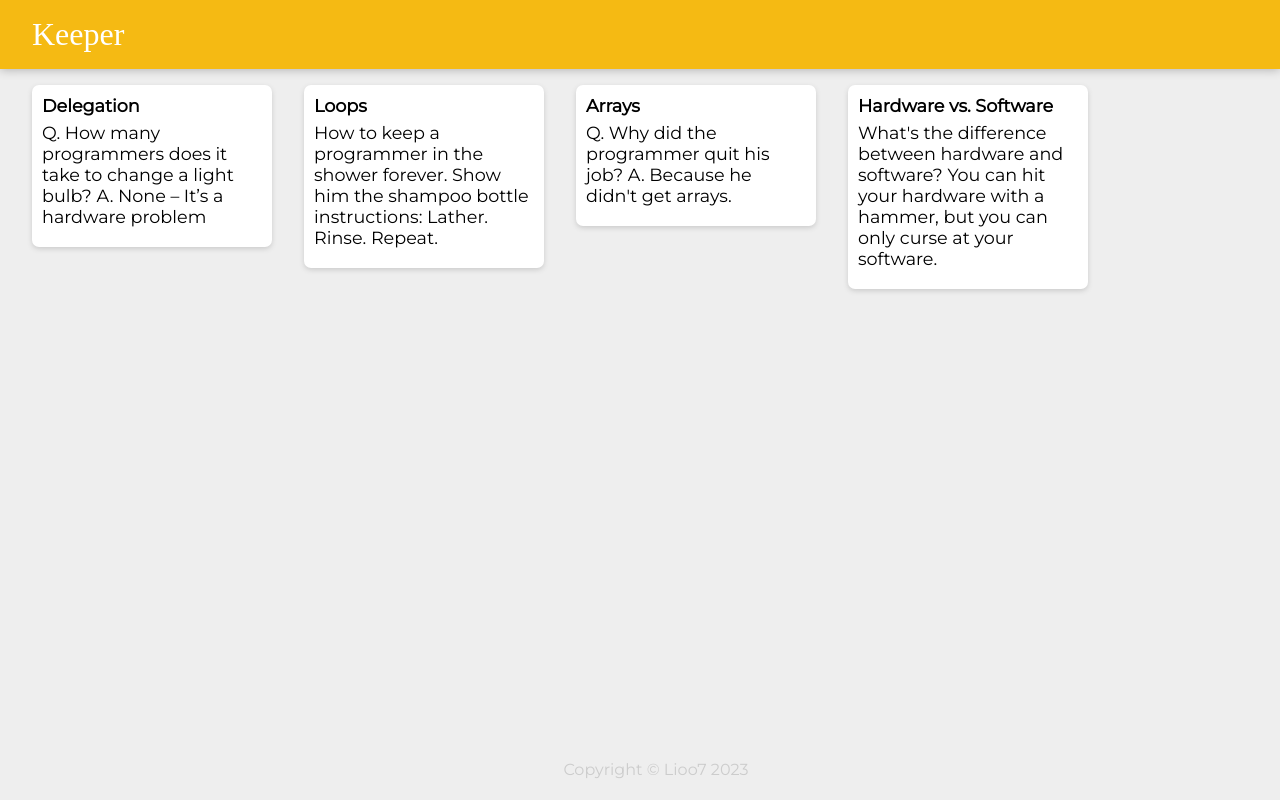
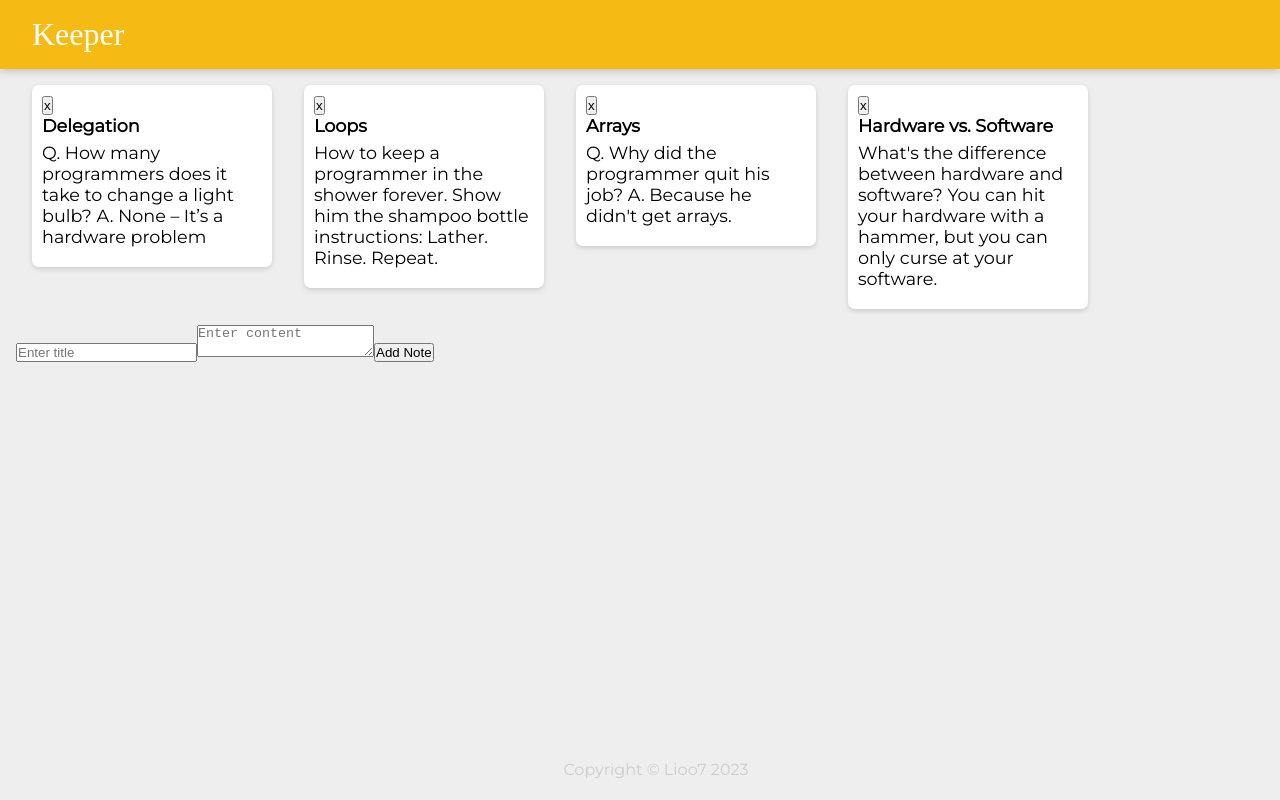
Before and after one commit to Lioo7/Kepper-App, a React (Create React App) app: page / in a window 1280 px wide. Built offline with nearby package versions, Linux system fonts and the light colour scheme; a web font is replaced by a local one.

Commit message:
Add note creation and deletion features
Implemented the ability to add and delete notes. Added a delete button to each note card and adjusted CSS for styling.

```diff
--- a/src/components/App.jsx
+++ b/src/components/App.jsx
@@ -1,25 +1,51 @@
-import React from 'react'
-import Header from './Header'
-import Footer from './Footer'
-import Note from './Note'
-import notes from '../notes'
+import React, { useState } from 'react';
+import Header from './Header';
+import Footer from './Footer';
+import Note from './Note';
+import NoteForm from './NoteForm';
+import notes from '../notes';
 
-function App () {
+function App() {
+  // State to track existing notes and the next available key
+  const [noteList, setNoteList] = useState(notes);
+  const [nextKey, setNextKey] = useState(notes.length + 1);
+
+  // Function to add a new note
+  const addNote = (newNote) => {
+    // Add the new note to the list
+    setNoteList([...noteList, { ...newNote, id: nextKey }]);
+    // Increment the next available key for the next note
+    setNextKey(nextKey + 1);
+  };
+
+  // Function to delete a note
+  const deleteNote = (id) => {
+    // Filter out the note with the provided id
+    const updatedNotes = noteList.filter(note => note.id !== id);
+    // Update the note list
+    setNoteList(updatedNotes);
+  };
+
   return (
     <div>
       <Header />
-            {
-              notes.map(note => (
+      {/* Render existing notes */}
+      {noteList.map(note => (
         <Note
-                key={note.key}
+          key={note.id}
+          id={note.id}
           title={note.title}
           content={note.content}
+          onDeleteNote={deleteNote}
         />
-              ))
-            }
+      ))}
+      {/* Render NoteForm component for adding new note */}
+      <div className="note-form">
+        <NoteForm onAddNote={addNote} />
+      </div>
       <Footer />
     </div>
-  )
+  );
 }
 
-export default App
+export default App;
--- a/src/components/Note.jsx
+++ b/src/components/Note.jsx
@@ -1,18 +1,27 @@
-import React from 'react'
-import PropTypes from 'prop-types'
+// Note.jsx
+import React from 'react';
+import PropTypes from 'prop-types';
 
-function Note (props) {
+function Note(props) {
+  const handleDelete = () => {
+    // Call the onDeleteNote function passed from the parent component
+    props.onDeleteNote(props.id);
+  };
+
   return (
     <div className='note'>
+      <button className="delete-button" onClick={handleDelete}>x</button>
       <h1>{props.title}</h1>
       <p>{props.content}</p>
     </div>
-  )
+  );
 }
 
 Note.propTypes = {
+  id: PropTypes.number.isRequired, // Validate 'id' prop as a required number
   title: PropTypes.string.isRequired, // Validate 'title' prop as a required string
-  content: PropTypes.string.isRequired // Validate 'content' prop as a required string
-}
+  content: PropTypes.string.isRequired, // Validate 'content' prop as a required string
+  onDeleteNote: PropTypes.func.isRequired // Validate 'onDeleteNote' prop as a required function
+};
 
-export default Note
+export default Note;
--- /dev/null
+++ b/src/components/NoteForm.jsx
@@ -0,0 +1,47 @@
+import React, { useState } from 'react';
+
+function NoteForm({ onAddNote }) {
+  // State to track new note title and content
+  const [newNoteTitle, setNewNoteTitle] = useState('');
+  const [newNoteContent, setNewNoteContent] = useState('');
+
+  // Function to handle form submission
+  const handleSubmit = (e) => {
+    e.preventDefault(); // Prevent the default form submission behavior
+
+    // Check if either the title or content is empty
+    if (!newNoteTitle.trim() || !newNoteContent.trim()) {
+      alert('Please enter both title and content for the new note.');
+      return;
+    }
+
+    // Call the onAddNote function passed from the parent component
+    onAddNote({
+      title: newNoteTitle,
+      content: newNoteContent,
+    });
+
+    // Clear input fields after adding the note
+    setNewNoteTitle('');
+    setNewNoteContent('');
+  };
+
+  return (
+    <form onSubmit={handleSubmit}>
+      <input
+        type="text"
+        placeholder="Enter title"
+        value={newNoteTitle}
+        onChange={e => setNewNoteTitle(e.target.value)}
+      />
+      <textarea
+        placeholder="Enter content"
+        value={newNoteContent}
+        onChange={e => setNewNoteContent(e.target.value)}
+      ></textarea>
+      <button type="submit">Add Note</button>
+    </form>
+  );
+}
+
+export default NoteForm;
```
Lines whose indentation alone changed are shown as unchanged.
